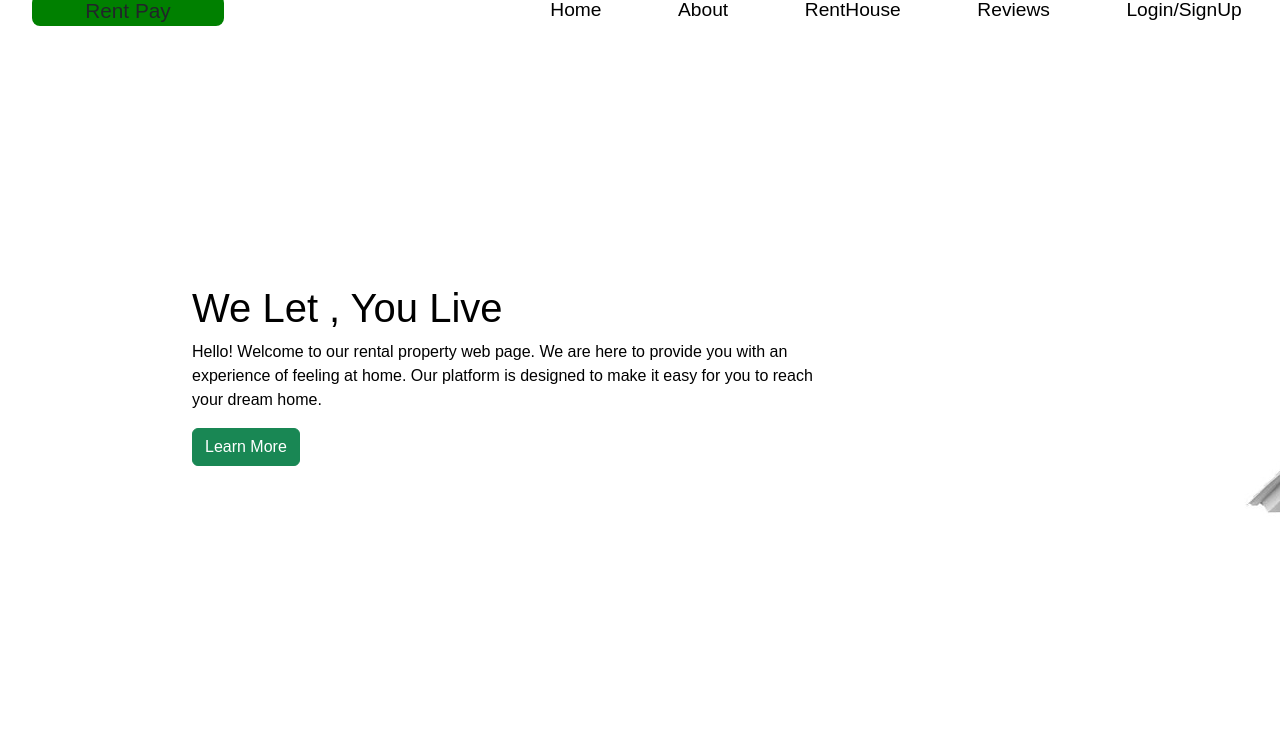
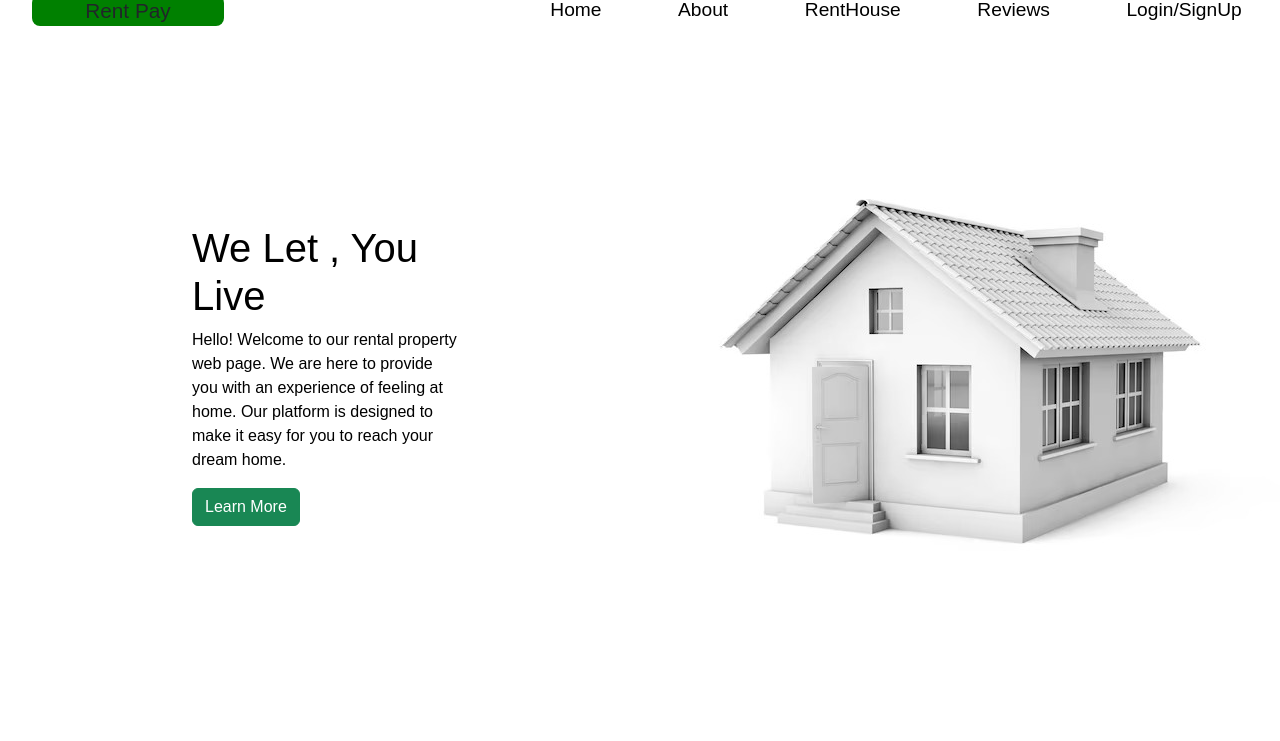
Before and after one commit to KayasSecret/Hackathon_KRKS, a PHP site: page / in a window 1280 px wide; the page is wider, and only the part inside the window is pictured. Shown: the part 21-762 px from the top of that part. Run offline with PHP 8.4, Linux system fonts and the light colour scheme; grey boxes are pictures that could not be loaded.

Commit message:
#new update

```diff
--- a/Hackathon/style.css
+++ b/Hackathon/style.css
@@ -60,7 +60,7 @@ ul li a{
     /* margin-top: 2rem; */
     display: flex;
     justify-content: flex-start;
-    justify-content: space-between;
+    justify-content: space-evenly;
     align-items: center;
     /* background-size: cover; */
 }
@@ -71,14 +71,8 @@ ul li a{
 
 }
 
-.head_img {
-    height: 100px;
-    width: 100px;
-    background-image: url("bcg_img.avif");
-}
-
 .img{
-    width: 50%;
+    width: 2px;
 }
 
 h1 {
```
